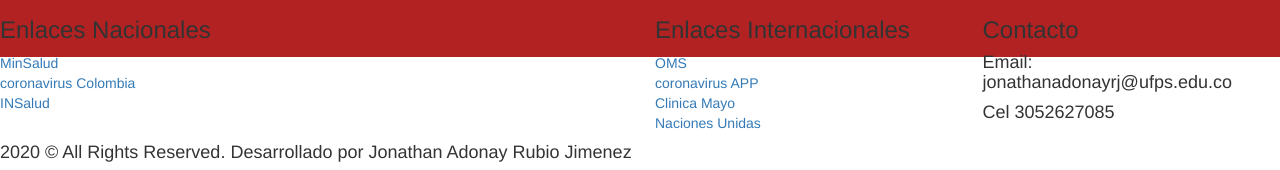
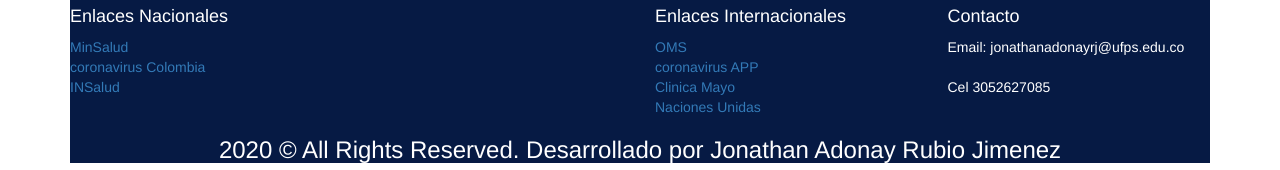
Before and after one commit to JonathanChunibyo/JonathanChunibyo, a plain HTML site: page 1er Parcial 1151521/index.html in a window 1280 px wide. Shown: the part 1718-1888 px from the top of the page. Drawn offline with nearby package versions, Linux system fonts and the light colour scheme; files whose address does not match are found by name.

Commit message:
mejora footer

```diff
--- a/1er Parcial 1151521/CSS/Style.css
+++ b/1er Parcial 1151521/CSS/Style.css
@@ -9,8 +9,12 @@ p{
 .footer{
          bottom:0;
          width: 100%;
-         height: 60px;
-         background-color: firebrick;
+         height: 100%;
+         background-color: #061A44;
+
+    }
+    footer h2,footer h4,footer p,footer h3{
+         color:white!important;
     }
     .navbar-header img{
          height: 30px;
@@ -22,6 +26,9 @@ p{
 .div{
      text-align: center;
 
+}
+h3{
+     text-align: center;
 }
 nav {
      padding: 1em;
--- a/1er Parcial 1151521/index.html
+++ b/1er Parcial 1151521/index.html
@@ -126,13 +126,12 @@
         </div>
 
     </div>
-    </div>
 
     <footer class="footer">
         <div class="row">
             <div class="col-sm-6">
                 <div class="box">
-                <div><h3>Enlaces Nacionales</h3></div>
+                    <div><h4>Enlaces Nacionales</h4></div>
                 <div><a href="https://www.minsalud.gov.co/salud/publica/PET/Paginas/Covid-19_copia.aspx">MinSalud</a></div>
                 <div><a>coronavirus Colombia</a></div>
                 <div><a>INSalud</a></div>
@@ -140,7 +139,7 @@
             </div>
             <div class="col-sm-3">
                 <div class="box">
-                <div><h3>Enlaces Internacionales</h3></div>
+                    <div><h4>Enlaces Internacionales</h4></div>
                     <div><a>OMS</a></div>
                     <div><a>coronavirus APP</a></div>
                     <div><a>Clinica Mayo</a></div>
@@ -148,15 +147,18 @@
             </div>
             </div>
             <div class="col-sm-3">
-            <h3>Contacto</h3>
-            <h4> Email: jonathanadonayrj@ufps.edu.co</h4>
-            <h4>Cel 3052627085</h4>
+                <h4>Contacto</h4>
+                <p> Email: jonathanadonayrj@ufps.edu.co</p>
+                <p>Cel 3052627085</p>
             </div>
         </div>
         <div>
-        <h4>2020 © All Rights Reserved. Desarrollado por Jonathan Adonay Rubio Jimenez</h2>
+            <h3>2020 © All Rights Reserved. Desarrollado por Jonathan Adonay Rubio Jimenez</h3>
         </div>
     </footer>
+</div>
+
+
 </div>
     </body>
 
```
Lines whose indentation alone changed are shown as unchanged.
